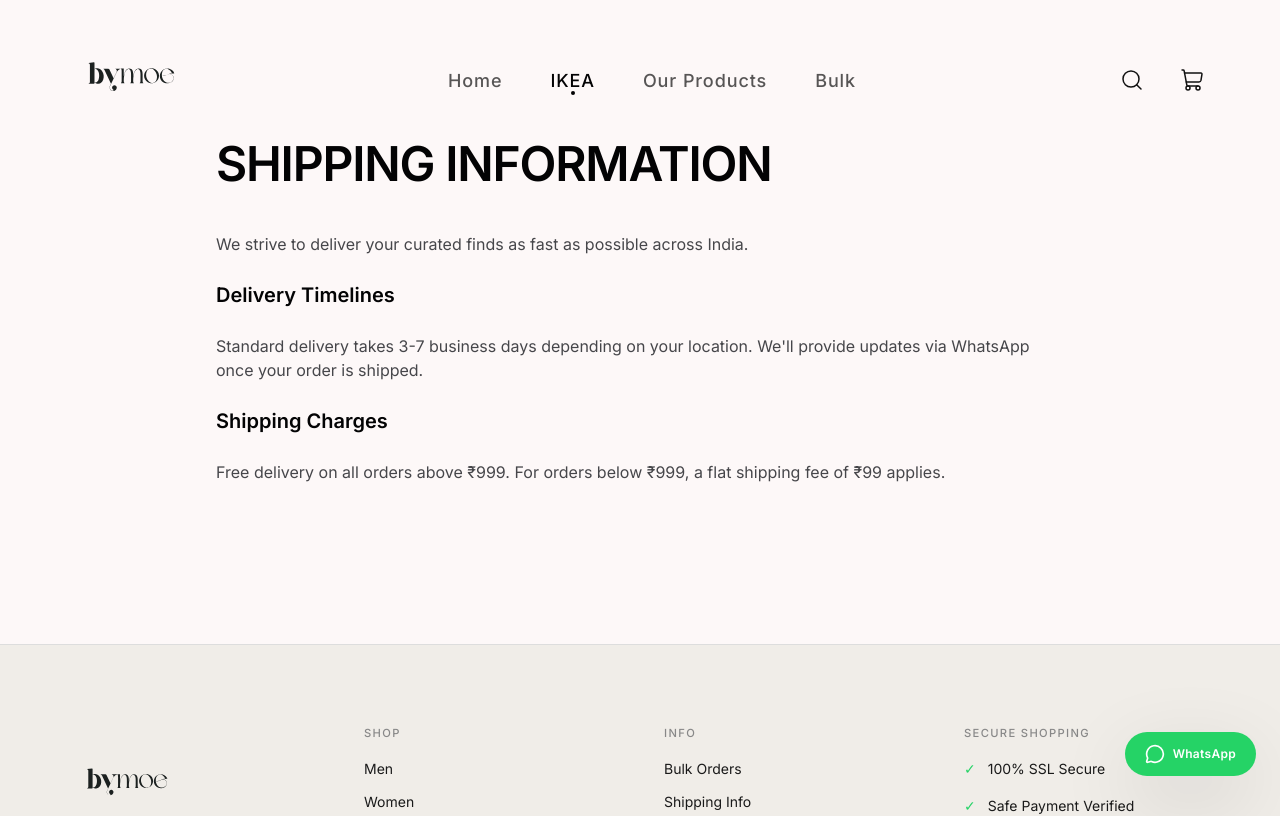
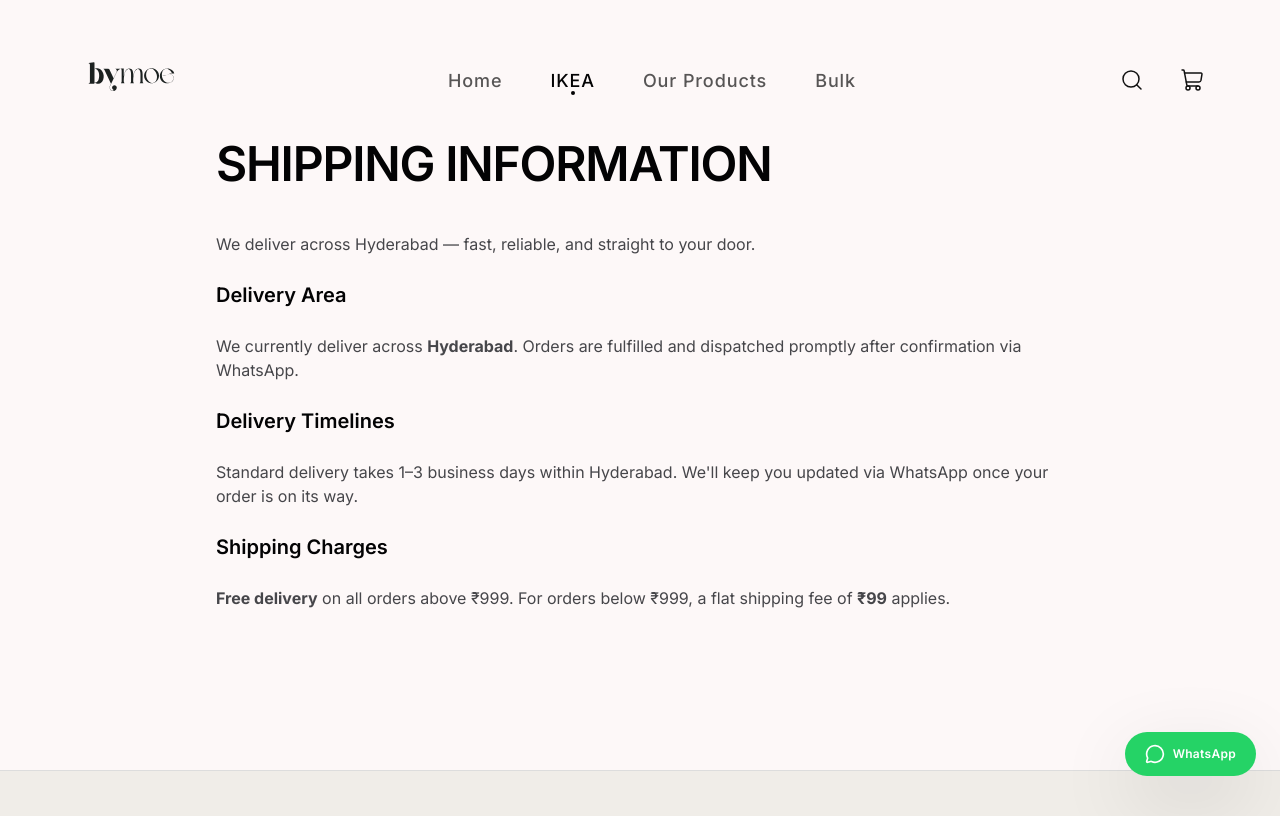
Before and after one commit to moehatescoding/Bymoe, a Next.js app: page /shipping in a window 1280 px wide. Shown: the top 816 px of the page. Built offline with nearby package versions, Linux system fonts and the light colour scheme.

Commit message:
content: update shipping policy — Hyderabad delivery, free on 999+, flat 99 below

```diff
--- a/app/page.tsx
+++ b/app/page.tsx
@@ -90,7 +90,7 @@ export default function HomePage() {
       <section className="bg-surface border-b border-surface-variant py-6">
         <div className="max-w-container-max mx-auto px-6 md:px-margin-desktop flex flex-col md:flex-row justify-center items-center gap-6 md:gap-16">
           {[
-            { icon: <Truck size={18}/>, text: 'Free Delivery on orders ₹999+' },
+            { icon: <Truck size={18}/>, text: 'Free Delivery in Hyderabad on ₹999+' },
             { icon: <MessageCircle size={18}/>, text: 'Instant WhatsApp Support' },
             { icon: <Shield size={18}/>, text: 'Cash on Delivery Available' },
           ].map(({ icon, text }) => (
--- a/app/product/[slug]/page.tsx
+++ b/app/product/[slug]/page.tsx
@@ -238,7 +238,7 @@ export default async function ProductPage({ params }: { params: Promise<{ slug:
                 <span className="text-on-surface-variant group-open:rotate-180 transition-transform">▾</span>
               </summary>
               <div className="px-4 pb-4 text-body-md text-on-surface-variant space-y-2">
-                <p>Standard delivery in 3-7 business days. Free delivery on orders above ₹999.</p>
+                <p>Delivery across Hyderabad in 1–3 business days. Free delivery on orders above ₹999 — flat ₹99 fee below that.</p>
                 <p>Cash on Delivery available. Easy 7-day returns via WhatsApp.</p>
               </div>
             </details>
--- a/app/shipping/page.tsx
+++ b/app/shipping/page.tsx
@@ -2,7 +2,7 @@ import { Metadata } from 'next';
 
 export const metadata: Metadata = {
   title: 'Shipping Information | bymoe',
-  description: "Learn about bymoe's delivery timelines, shipping charges and areas covered across India.",
+  description: "Learn about bymoe's delivery timelines, shipping charges and areas covered across Hyderabad.",
   alternates: {
     canonical: '/shipping',
   }
@@ -13,11 +13,13 @@ export default function ShippingPage() {
     <main className="pt-32 pb-20 max-w-4xl mx-auto px-6">
       <h1 className="text-[32px] md:text-[48px] font-semibold text-primary mb-8 uppercase tracking-tight">Shipping Information</h1>
       <div className="prose prose-lg max-w-none text-on-surface-variant space-y-6">
-        <p>We strive to deliver your curated finds as fast as possible across India.</p>
+        <p>We deliver across Hyderabad — fast, reliable, and straight to your door.</p>
+        <h2 className="text-[20px] font-semibold text-primary">Delivery Area</h2>
+        <p>We currently deliver across <strong>Hyderabad</strong>. Orders are fulfilled and dispatched promptly after confirmation via WhatsApp.</p>
         <h2 className="text-[20px] font-semibold text-primary">Delivery Timelines</h2>
-        <p>Standard delivery takes 3-7 business days depending on your location. We'll provide updates via WhatsApp once your order is shipped.</p>
+        <p>Standard delivery takes 1–3 business days within Hyderabad. We&apos;ll keep you updated via WhatsApp once your order is on its way.</p>
         <h2 className="text-[20px] font-semibold text-primary">Shipping Charges</h2>
-        <p>Free delivery on all orders above ₹999. For orders below ₹999, a flat shipping fee of ₹99 applies.</p>
+        <p><strong>Free delivery</strong> on all orders above ₹999. For orders below ₹999, a flat shipping fee of <strong>₹99</strong> applies.</p>
       </div>
     </main>
   );
```
